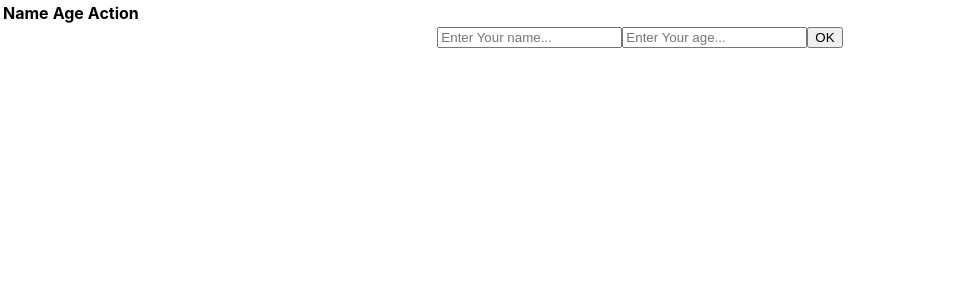
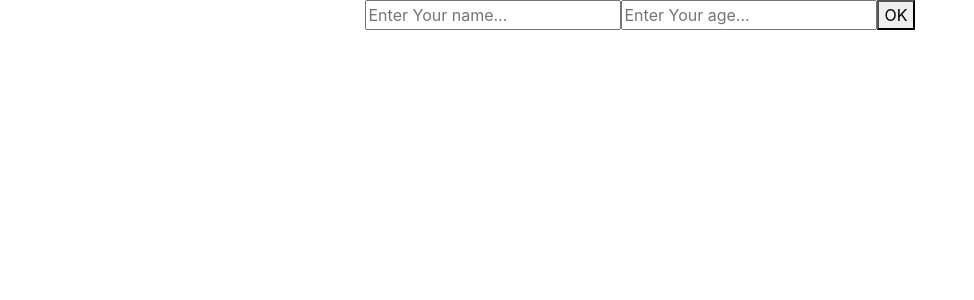
Before and after one commit to weerawit32/edit-form, a React (Create React App) app in the folder edit-form/: page / in a window 1280 px wide. Shown: the top 300 px of the page, without its empty margins (0-974 px from the left). Built offline with nearby package versions, Linux system fonts and the light colour scheme.

Commit message:
add bootstrap and center all items

```diff
--- a/edit-form/package.json
+++ b/edit-form/package.json
@@ -7,6 +7,7 @@
     "@testing-library/react": "^13.3.0",
     "@testing-library/user-event": "^13.5.0",
     "react": "^18.2.0",
+    "react-bootstrap": "^2.5.0",
     "react-dom": "^18.2.0",
     "react-scripts": "5.0.1",
     "uuidv4": "^6.2.13",
--- a/edit-form/public/index.html
+++ b/edit-form/public/index.html
@@ -10,6 +10,12 @@
       content="Web site created using create-react-app"
     />
     <link rel="apple-touch-icon" href="%PUBLIC_URL%/logo192.png" />
+    <link
+  rel="stylesheet"
+  href="https://cdn.jsdelivr.net/npm/bootstrap@5.2.0-beta1/dist/css/bootstrap.min.css"
+  integrity="sha384-0evHe/X+R7YkIZDRvuzKMRqM+OrBnVFBL6DOitfPri4tjfHxaWutUpFmBp4vmVor"
+  crossorigin="anonymous"
+/>
     <!--
       manifest.json provides metadata used when your web app is installed on a
       user's mobile device or desktop. See https://developers.google.com/web/fundamentals/web-app-manifest/
--- a/edit-form/src/App.js
+++ b/edit-form/src/App.js
@@ -57,8 +57,9 @@ function App() {
   }, [people]);
 
   return (
-    <div>
-      <PeopleList people={people} handleOnEdit={handleOnEdit} onDelete={onDelete} />
+    <div >
+      {people.length > 0 && <PeopleList people={people} handleOnEdit={handleOnEdit} onDelete={onDelete} />}
+
       <div className="App">
         <form onSubmit={handleOnSubmit}>
           <input
@@ -86,7 +87,7 @@ function App() {
 
 function PeopleList ({ people, handleOnEdit, onDelete }) {
   return (
-    <div className="mx-auto">
+    <div className="mx-auto mb-3">
 
       <table striped bordered hover className="mx-auto">
         <thead>
```
Also changed, not shown: 1 other file (tests, documents, lock files or other folders).
